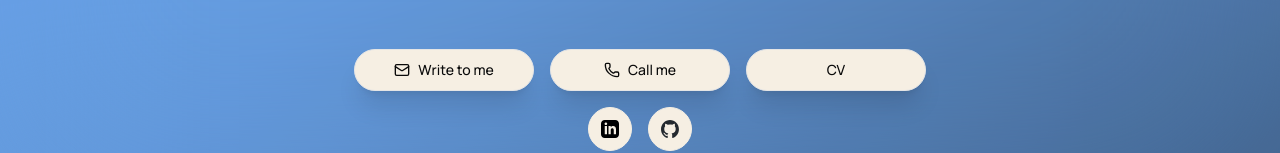
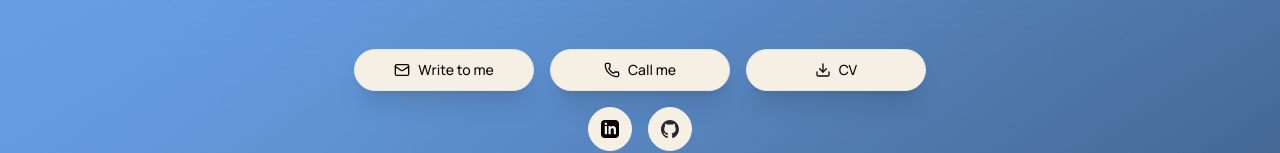
Before and after one commit to virouncode/portfolio-new, a Next.js app: page /en in a window 1280 px wide. Shown: the part 589-742 px from the top of the page. Built offline with nearby package versions, Linux system fonts and the light colour scheme.

Commit message:
CV download button

```diff
--- a/src/components/buttons/cv-button.tsx
+++ b/src/components/buttons/cv-button.tsx
@@ -1,6 +1,7 @@
 "use client";
 
 import { Button } from "@/components/ui/button";
+import { Download } from "lucide-react";
 import { useLocale, useTranslations } from "next-intl";
 
 const CVButton = () => {
@@ -28,6 +29,7 @@ const CVButton = () => {
       onClick={handleDownloadCV}
       title={t("telechargez-mon-cv")}
     >
+      <Download />
       CV
     </Button>
   );
```
